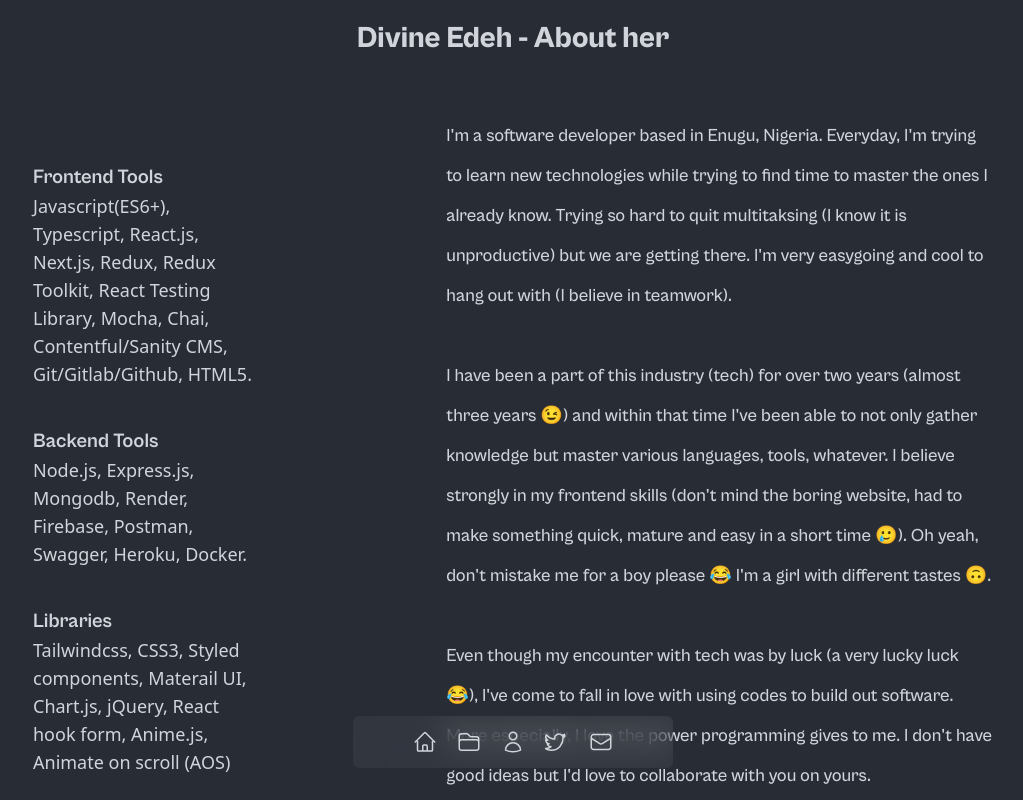
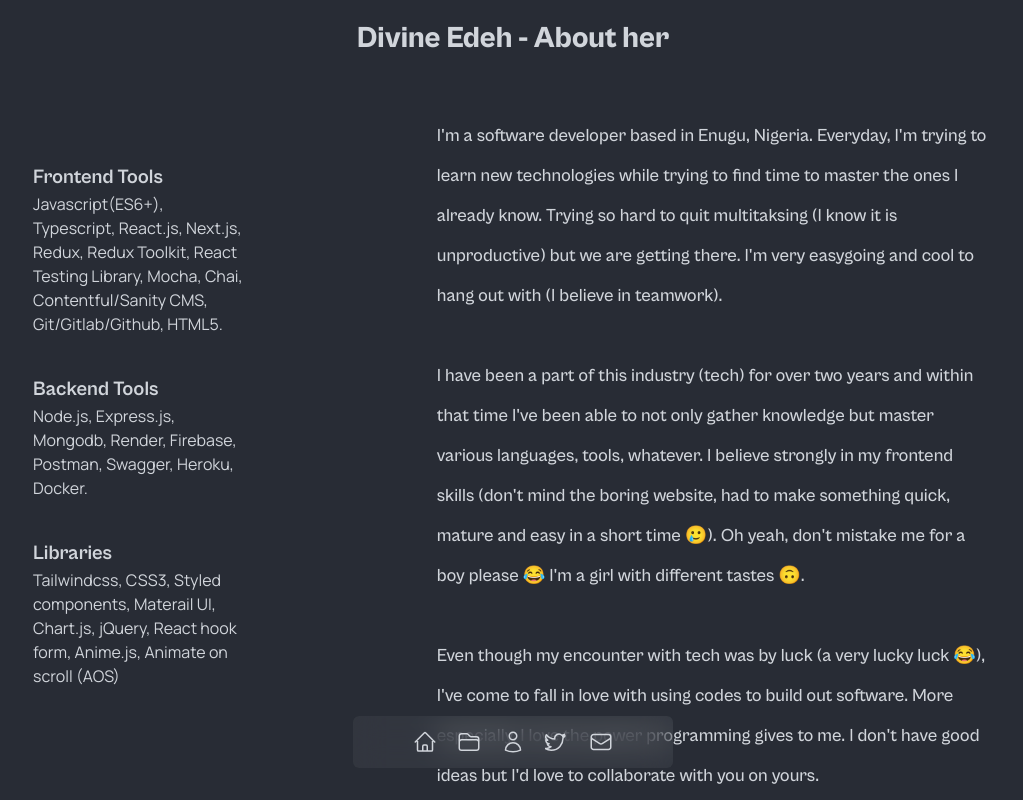
Before and after one commit to nmasi322/Portfolio-v1, a Next.js app: page /about in a window 1280 px wide. Shown: the top 800 px of the page, without its empty margins (127-1150 px from the left). Built offline with nearby package versions, Linux system fonts and the light colour scheme.

Commit message:
fixed fonts

```diff
--- a/pages/about.js
+++ b/pages/about.js
@@ -25,12 +25,12 @@ const About = () => {
             I&apos;m very easygoing and cool to hang out with (I believe in
             teamwork). <br />
             <br /> I have been a part of this industry (tech) for over two years
-            (almost three years 😉) and within that time I&apos;ve been able to
-            not only gather knowledge but master various languages, tools,
-            whatever. I believe strongly in my frontend skills (don&apos;t mind
-            the boring website, had to make something quick, mature and easy in
-            a short time 🥲). Oh yeah, don&apos;t mistake me for a boy please 😂
-            I&apos;m a girl with different tastes 🙃. <br />
+            and within that time I&apos;ve been able to not only gather
+            knowledge but master various languages, tools, whatever. I believe
+            strongly in my frontend skills (don&apos;t mind the boring website,
+            had to make something quick, mature and easy in a short time 🥲). Oh
+            yeah, don&apos;t mistake me for a boy please 😂 I&apos;m a girl with
+            different tastes 🙃. <br />
             <br />
             Even though my encounter with tech was by luck (a very lucky luck
             😂), I&apos;ve come to fall in love with using codes to build out
@@ -40,14 +40,13 @@ const About = () => {
             probably on MKBHD&apos;s channel on youtube (that guy knows his
             stuff!), watching movies on Netflix, looking for a new novel to read
             on Wattpad, or grinding up on Mathematics 🙃 I&apos;m open to
-            collaborations and part-time roles only (I&apos;m still in school
-            🥲)
+            collaborations on new and exciting projects ❤️
           </h6>
         </div>
         <div className="space-y-10 mt-8 md:mt-12">
           <div>
             <h1 className="bold text-xl">Frontend Tools</h1>
-            <h6 className="text-lg">
+            <h6 className="text-md">
               Javascript(ES6+), Typescript, React.js, Next.js, Redux, Redux
               Toolkit, React Testing Library, Mocha, Chai, Contentful/Sanity
               CMS, Git/Gitlab/Github, HTML5.
@@ -55,14 +54,14 @@ const About = () => {
           </div>
           <div>
             <h1 className="bold text-xl">Backend Tools</h1>
-            <h6 className="text-lg">
+            <h6 className="text-md">
               Node.js, Express.js, Mongodb, Render, Firebase, Postman, Swagger,
               Heroku, Docker.
             </h6>
           </div>
           <div>
             <h1 className="bold text-xl">Libraries</h1>
-            <h6 className="text-lg">
+            <h6 className="text-md">
               Tailwindcss, CSS3, Styled components, Materail UI, Chart.js,
               jQuery, React hook form, Anime.js, Animate on scroll (AOS)
             </h6>
--- a/styles/globals.css
+++ b/styles/globals.css
@@ -1,4 +1,4 @@
-@import url("https://fonts.googleapis.com/css2?family=DM+Sans:wght@400;500;700&display=swap");
+@import url("https://fonts.googleapis.com/css2?family=Manrope:wght@200;300;400;500;600;700&display=swap");
 @import url("./cabinet-grotesk.css");
 @tailwind base;
 @tailwind components;
@@ -68,6 +68,10 @@
   @apply opacity-20 hover:scale-90 hover:opacity-50 duration-700 bg-cover bg-center bg-no-repeat w-full h-full md:w-2/4 md:h-full 2xl:w-2/4 2xl:h-full;
 }
 
+h6 {
+  font-family: "Manrope", sans-serif;
+}
+
 .worrk-header {
   width: min(70%, 70rem);
   height: 40rem;
```
